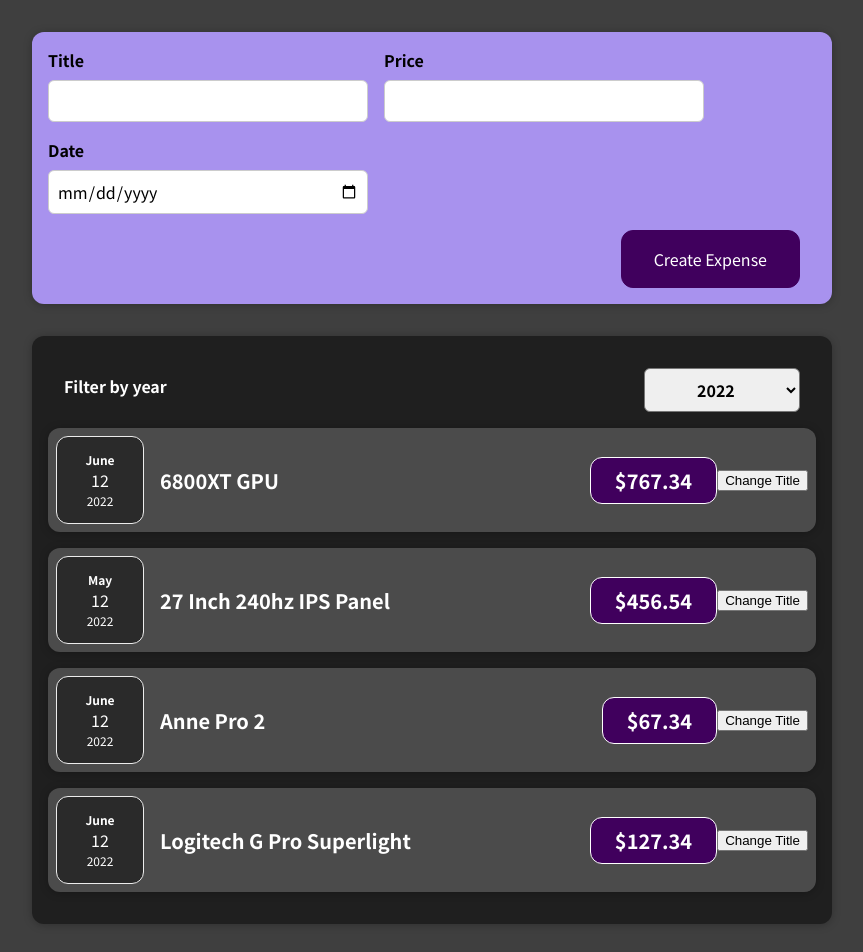
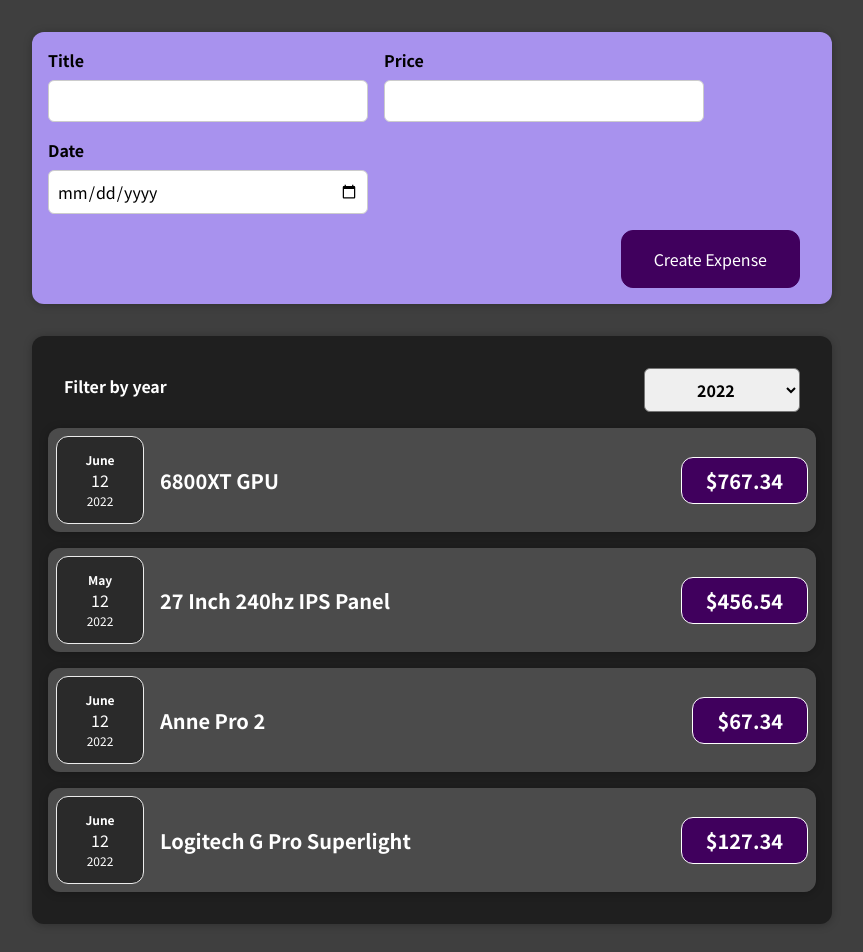
Before and after one commit to krishabbashyal/learn-react, a React (Create React App) app: page / in a window 1280 px wide. Shown: the top 952 px of the page, without its empty margins (208-1071 px from the left). Built offline with nearby package versions, Linux system fonts and the light colour scheme.

Commit message:
Made it to where the data is passed dynamically through the array to state is updated when items are added to the list

```diff
--- a/src/App.js
+++ b/src/App.js
@@ -1,17 +1,31 @@
+import React, { useState } from "react";
 import Expenses from "./components/Expenses/Expenses";
 import NewExpenses from "./components/NewExpenses/NewExpenses";
 
+const defaultExpenses = [
+  { id: "1", title: "6800XT GPU", price: 767.34, date: new Date(2022, 5, 12) },
+  {
+    id: "2",
+    title: "27 Inch 240hz IPS Panel",
+    price: 456.54,
+    date: new Date(2022, 4, 12),
+  },
+  { id: "3", title: "Anne Pro 2", price: 67.34, date: new Date(2022, 5, 12) },
+  {
+    id: "4",
+    title: "Logitech G Pro Superlight",
+    price: 127.34,
+    date: new Date(2022, 5, 12),
+  },
+];
+
 const App = () => {
-  // prettier-ignore
-  const expenses = [
-    { id: "1", title: "6800XT GPU", price: 767.34, date: new Date(2022, 5, 12) },
-    { id: "2", title: "27 Inch 240hz IPS Panel", price: 456.54, date: new Date(2022, 4, 12) },
-    { id: "3", title: "Anne Pro 2", price: 67.34, date: new Date(2022, 5, 12) },
-    { id: "4", title: "Logitech G Pro Superlight", price: 127.34, date: new Date(2022, 5, 12) },
-  ];
+  const [expenses, setExpenses] = useState(defaultExpenses);
 
   const onCompletionHandler = (enteredExpenseData) => {
-    console.log(enteredExpenseData);
+    setExpenses((prevExpenses) => {
+      return [enteredExpenseData, ...prevExpenses];
+    });
   };
 
   return (
--- a/src/components/Expenses/ExpenseItem.js
+++ b/src/components/Expenses/ExpenseItem.js
@@ -4,21 +4,13 @@
 import "./ExpenseItem.css";
 
 const ExpenseItem = (props) => {
-  const [title, setTitle] = useState(props.title);
-  //
-  // Event Functions
-  const clickHandler = () => {
-    setTitle("New Title");
-  };
-
   return (
     <Card className="expense-item">
       <ExpenseDate date={props.date} />
       <div className="expense-item__description">
-        <h2>{title}</h2>
+        <h2>{props.title}</h2>
         <div className="expense-item__price">${props.price}</div>
       </div>
-      <button onClick={clickHandler}> Change Title</button>
     </Card>
   );
 };
--- a/src/components/Expenses/Expenses.js
+++ b/src/components/Expenses/Expenses.js
@@ -17,30 +17,14 @@
           selectedYear={currentYear}
           onFilter={filterArrayHandler}
         />
-        <ExpenseItem
-          id={props.items[0].id}
-          title={props.items[0].title}
-          price={props.items[0].price}
-          date={props.items[0].date}
-        />
-        <ExpenseItem
-          id={props.items[1].id}
-          title={props.items[1].title}
-          price={props.items[1].price}
-          date={props.items[1].date}
-        />
-        <ExpenseItem
-          id={props.items[2].id}
-          title={props.items[2].title}
-          price={props.items[2].price}
-          date={props.items[2].date}
-        />
-        <ExpenseItem
-          id={props.items[3].id}
-          title={props.items[3].title}
-          price={props.items[3].price}
-          date={props.items[3].date}
-        />
+
+        {props.items.map((expense) => (
+          <ExpenseItem
+            title={expense.title}
+            price={expense.price}
+            date={expense.date}
+          />
+        ))}
       </Card>
     </div>
   );
```
